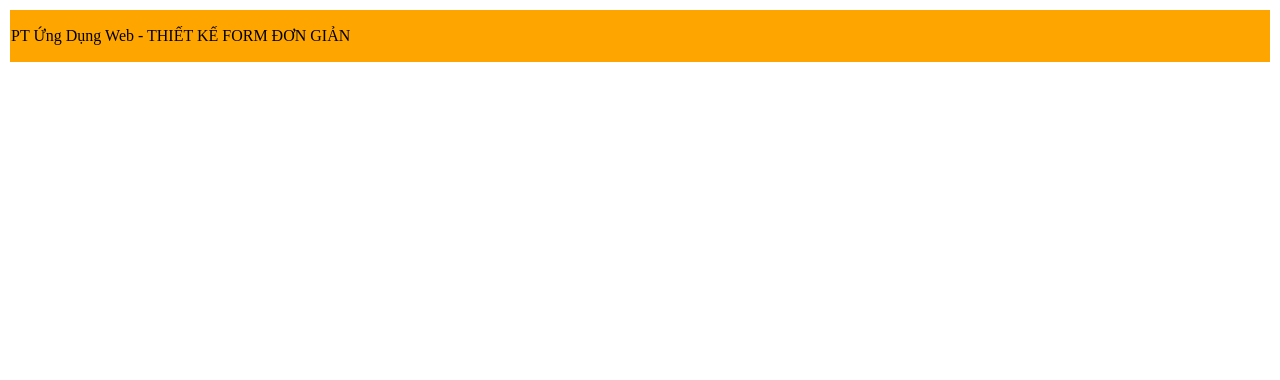
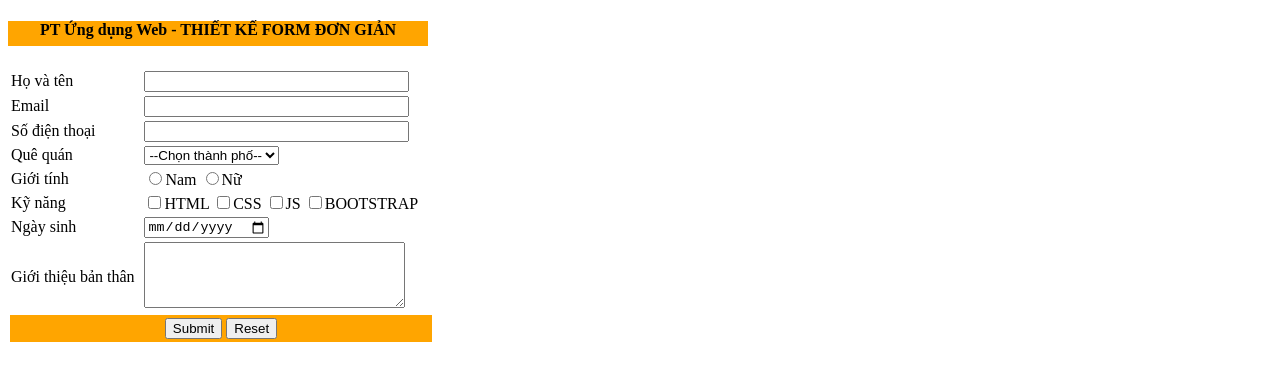
Before and after one commit to nguyenHoang-dev/NguyenHoang_03, a plain HTML site: page 2025_03_21/baitapveform.html in a window 1280 px wide. Drawn offline with Linux system fonts and the light colour scheme.

Commit message:
Update baitapveform.html

```diff
--- a/2025_03_21/baitapveform.html
+++ b/2025_03_21/baitapveform.html
@@ -6,10 +6,76 @@
     <title>Document</title>
 </head>
 <body>
-    <table>
-        <tr>
-            <td bgcolor = 'orange' width = '1910' height = '50' align style:= 'center'>PT Ứng Dụng Web - THIẾT KẾ FORM ĐƠN GIẢN</td>
-        </tr>
-    </table>
+    <h4 style="background-color: orange; width:420px; height: 25px; text-align: center;">PT Ứng dụng Web - THIẾT KẾ FORM ĐƠN GIẢN</h4>
+
+    <form>
+        <table>
+
+            <tr>
+                <td>Họ và tên</td>
+                <td><input type="text" name="ho_ten" size="30" maxlength="30" placeholder=""/></td>
+            </tr>
+
+            <tr>
+                <td>Email</td>
+                <td><input type="email" name="email" size="30" maxlength="50" placeholder=""></td>
+            </tr>
+
+            <tr>
+                <td>Số điện thoại</td>
+                <td><input type="tel" name="phone" size="30" maxlength="11" placeholder=""></td>
+            </tr>
+
+            <tr>
+                <td>Quê quán</td>
+                <td>
+                    <select name="city">
+                        <option>--Chọn thành phố--</option>
+                        <option>Hà Nội</option>
+                        <option>Nam Định</option>
+                        <option>Ninh Bình</option>
+                        <option>Khác</option>
+                    </select>
+                </td>
+            </tr>
+
+            <tr>
+                <td>Giới tính</td>
+                <td>
+                    <input type="radio" name="gender" value="Nam">Nam
+                    <input type="radio" name="gender" value="Nữ">Nữ
+                </td>
+            </tr>
+
+            <tr>
+                <td>Kỹ năng</td>
+                <td>
+                    <input type="checkbox" name="skills" value="HTML">HTML
+                    <input type="checkbox" name="skills" value="CSS">CSS
+                    <input type="checkbox" name="skills" value="JS">JS
+                    <input type="checkbox" name="skills" value="Bootstrap">BOOTSTRAP
+                </td>
+            </tr>
+
+            <tr>
+                <td>Ngày sinh</td>
+                <td><input type="date" name="dob" size="15"></td>
+            </tr>
+
+            <tr>
+                <td>Giới thiệu bản thân</td>
+                <td><textarea name="about" rows="4" cols="30"></textarea></td>
+            </tr>
+
+            <tr>
+                <td colspan="2" bgcolor="orange" align="center" width="420px" height="25">
+                    <input type="submit" value="Submit">
+                    <input type="reset" value="Reset">
+                </td>
+            </tr>
+
+        </table>
+    </form>
+
 </body>
 </html>
```
